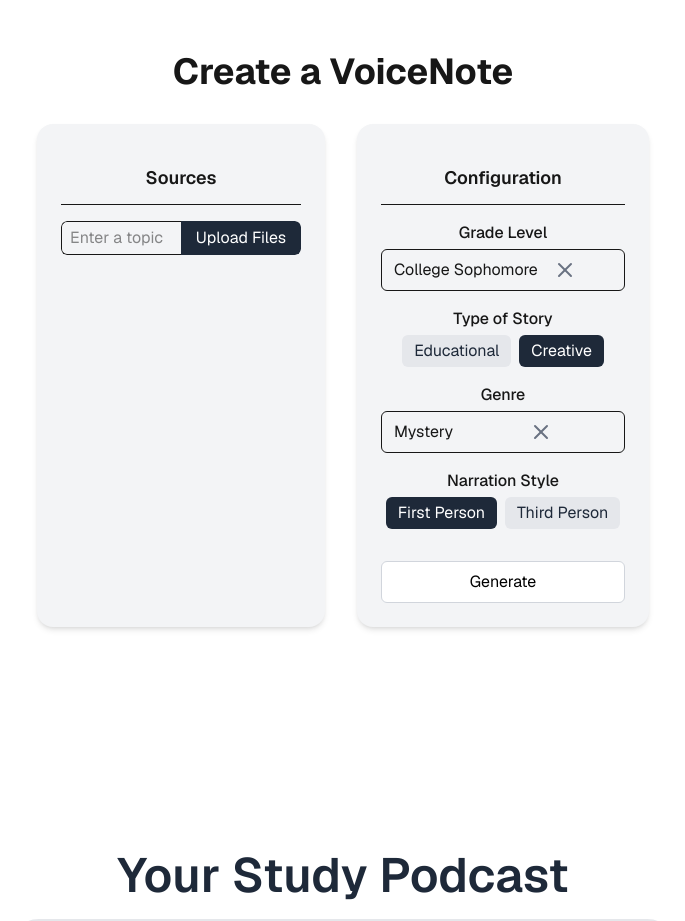
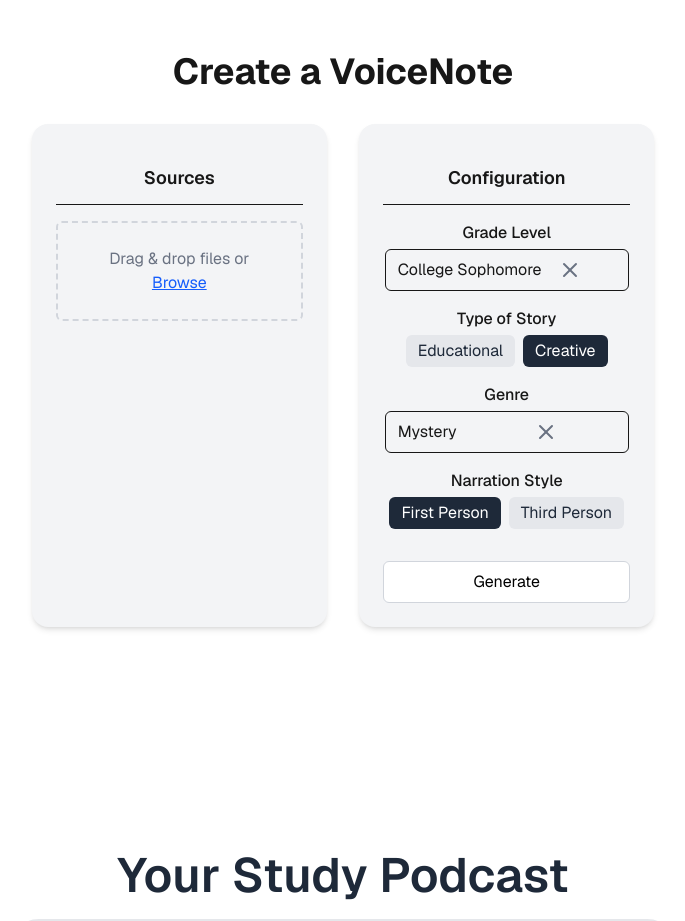
Before and after one commit to laurensgalarza/VoiceNotes, a Next.js app in the folder voicenotes/: page / in a window 1280 px wide. Shown: the part 1620-2541 px from the top of the page, without its empty margins (297-982 px from the left). Built offline with nearby package versions, Linux system fonts and the light colour scheme.

Commit message:
Updated create.js

```diff
--- a/voicenotes/src/app/frontend/create.js
+++ b/voicenotes/src/app/frontend/create.js
@@ -4,31 +4,25 @@ import React, { useState } from "react";
 import { X } from 'lucide-react';
 import SourceFile from "./components/SourceFile";
 
-export default function Create({setStory, setLoadingScreen}) {
-
+export default function Create({ setStory, setLoadingScreen }) {
     const [topic, setTopic] = useState("")
     const [files, setFiles] = useState([])
     const [config, setConfig] = useState({
-        //defaults
         gradeLevel: "College Sophomore",
         storyType: "Creative",
         genre: "Mystery",
         narration: "first person"
-
     })
 
     const handleGenerate = async () => {
         setLoadingScreen(true)
 
-        //add file text to array
         const fileTexts = []
-
-        for (const file of files){
+        for (const file of files) {
             const text = await file.text()
             fileTexts.push(text)
         }
 
-        //send to route.js
         const response = await fetch("/api/generateStory", {
             method: "POST",
             headers: {
@@ -39,35 +33,29 @@ export default function Create({setStory, setLoadingScreen}) {
 
         const data = await response.json()
 
-        if(data.story){
+        if (data.story) {
             alert("story generated")
             setStory(data.story)
-        }
-        else{
+        } else {
             alert(data.error || "An error occurred.")
         }
 
         setLoadingScreen(false)
-
     }
 
     return (
-
         <div className="mt-40 bg-white flex flex-col items-center p-6 ">
-
-        <section id="upload" className="scroll-mt-55"> </section>
+            <section id="upload" className="scroll-mt-55"></section>
             <h1 className="text-4xl font-bold mb-8">Create a VoiceNote</h1>
             <div className="flex flex-col md:flex-row gap-8 w-full max-w-5xl">
 
-            <div className="flex-1 bg-gray-100 rounded-2xl shadow-md p-6 ">
-
+                {/* 🟢 LEFT PANEL - SOURCES */}
+                <div className="flex-1 bg-gray-100 rounded-2xl shadow-md p-6">
                     <h2 className="text-lg font-semibold mb-4 text-center border-b border-white-300 w-full my-4 pb-3">
                         Sources
                     </h2>
 
-
-            <div className=" mx-auto flex mb-4 w-60 rounded-md overflow-hidden">
-            <input type="text" value={topic} onChange={(e) => {setTopic(e.target.value)}} placeholder="Enter a topic" className="w-1/2 px-2 py-1 border border-r-0 rounded-l-md focus:outline-none"/>
+                    {/* 🔄 REPLACED SECTION: File Input + Drag & Drop Upload */}
                     <input
                         id="fileInput"
                         type="file"
@@ -80,24 +68,29 @@ export default function Create({setStory, setLoadingScreen}) {
                         }}
                     />
 
-            <button
+                    <div
+                        className="border-2 border-dashed border-gray-300 rounded-md p-6 text-center cursor-pointer hover:border-gray-500 mb-4"
                         onClick={() => document.getElementById("fileInput").click()}
-              className="w-1/2 bg-gray-800 text-white px-2 py-1 rounded-r-md hover:bg-gray-900 duration-500 active:opacity-80 cursor-pointer"
+                        onDragOver={(e) => e.preventDefault()}
+                        onDrop={(e) => {
+                            e.preventDefault();
+                            const droppedFiles = Array.from(e.dataTransfer.files);
+                            setFiles([...files, ...droppedFiles]);
+                        }}
                     >
-              Upload Files
-            </button>
+                        <p className="text-gray-500">
+                            Drag & drop files or <span className="text-blue-600 underline">Browse</span>
+                        </p>
                     </div>
-
 
                     <div className="space-y-4">
                         {files.map((file, index) => (
-                    <SourceFile key={index} file={file}/>
+                            <SourceFile key={index} file={file} />
                         ))}
                     </div>
-
                 </div>
 
-            {/*config box*/}
+                {/* ⚙️ RIGHT PANEL - CONFIG */}
                 <div className="flex-1 bg-gray-100 rounded-2xl shadow-md p-6">
                     <h2 className="text-lg font-semibold mb-4 text-center border-b border-white-300 w-full my-4 pb-3">Configuration</h2>
 
@@ -107,31 +100,33 @@ export default function Create({setStory, setLoadingScreen}) {
                         <input
                             type="text"
                             value={config.gradeLevel}
-                onChange={(e) => {setConfig({...config, gradeLevel: e.target.value})}}
+                            onChange={(e) => { setConfig({ ...config, gradeLevel: e.target.value }) }}
                             placeholder="ex. College Sophomore"
                             className="px-3 py-2 border rounded-md mx-auto flex"
                         />
 
                         {config.gradeLevel && (
                             <button
-                    onClick={() => setConfig({...config, gradeLevel: ""})}
+                                onClick={() => setConfig({ ...config, gradeLevel: "" })}
                                 className="absolute inset-y-0 right-7 flex items-center cursor-pointer text-gray-500 hover:text-gray-700">
                                 <X className="text-lg mt-7 mr-5" />
                             </button>
-
                         )}
                     </div>
 
+                    {/* story type buttons */}
                     <div className="flex flex-col mb-4 items-center">
                         <label className="block text-m font-medium mb-1 text-center">Type of Story</label>
                         <div className="flex gap-2">
                             <button
-                onClick={() => {setConfig({...config, storyType: "Educational"})}}
-                className={`${config.storyType === "Educational" ? "bg-gray-800 text-white" : "bg-gray-200 text-gray-800" } px-3 py-1 rounded-md cursor-pointer`}>
+                                onClick={() => { setConfig({ ...config, storyType: "Educational" }) }}
+                                className={`${config.storyType === "Educational" ? "bg-gray-800 text-white" : "bg-gray-200 text-gray-800"} px-3 py-1 rounded-md cursor-pointer`}>
                                 Educational
                             </button>
 
-                <button onClick={() => {setConfig({...config, storyType: "Creative"})}} className={`${config.storyType === "Creative" ? "bg-gray-800 text-white" : "bg-gray-200 text-gray-800" } px-3 py-1 rounded-md cursor-pointer`}>
+                            <button
+                                onClick={() => { setConfig({ ...config, storyType: "Creative" }) }}
+                                className={`${config.storyType === "Creative" ? "bg-gray-800 text-white" : "bg-gray-200 text-gray-800"} px-3 py-1 rounded-md cursor-pointer`}>
                                 Creative
                             </button>
                         </div>
@@ -140,43 +135,45 @@ export default function Create({setStory, setLoadingScreen}) {
                     {/* genre input */}
                     <div className="mb-4 relative">
                         <label className="block text-m font-medium mb-1 text-center">Genre</label>
-                <input type="text" value={config.genre} onChange={(e) => {setConfig({...config, genre: e.target.value})}} placeholder="ex. Mystery" className="w/2 px-3 py-2 border rounded-md mx-auto flex" />
+                        <input
+                            type="text"
+                            value={config.genre}
+                            onChange={(e) => { setConfig({ ...config, genre: e.target.value }) }}
+                            placeholder="ex. Mystery"
+                            className="w/2 px-3 py-2 border rounded-md mx-auto flex"
+                        />
 
                         {config.genre && (
-                <button onClick={() => setConfig({...config, genre: ""})} className="absolute inset-y-0 right-7 flex items-center cursor-pointer text-gray-500 hover:text-gray-700" >
+                            <button
+                                onClick={() => setConfig({ ...config, genre: "" })}
+                                className="absolute inset-y-0 right-7 flex items-center cursor-pointer text-gray-500 hover:text-gray-700">
                                 <X className="text-lg mt-7 mr-11" />
                             </button>
                         )}
                     </div>
 
-            {/*narration style*/}
+                    {/* narration style */}
                     <div className="flex flex-col mb-4 items-center ">
                         <label className="block text-m font-medium mb-1 text-center">Narration Style</label>
                         <div className="flex gap-2">
-
                             <button
-                    onClick={() => {setConfig({...config, narration: "first person"})}}
-                    className={`${config.narration === "first person" ? "bg-gray-800 text-white" : "bg-gray-200 text-gray-800" } px-3 py-1 rounded-md cursor-pointer`}>
-
+                                onClick={() => { setConfig({ ...config, narration: "first person" }) }}
+                                className={`${config.narration === "first person" ? "bg-gray-800 text-white" : "bg-gray-200 text-gray-800"} px-3 py-1 rounded-md cursor-pointer`}>
                                 First Person
-
                             </button>
 
                             <button
-
-                    onClick={() => {setConfig({...config, narration: "third person"})}}
-                    className={`${config.narration === "third person" ? "bg-gray-800 text-white" : "bg-gray-200 text-gray-800" } px-3 py-1 rounded-md cursor-pointer`}>
-
+                                onClick={() => { setConfig({ ...config, narration: "third person" }) }}
+                                className={`${config.narration === "third person" ? "bg-gray-800 text-white" : "bg-gray-200 text-gray-800"} px-3 py-1 rounded-md cursor-pointer`}>
                                 Third Person
-
                             </button>
-
                         </div>
                     </div>
 
-            {/*generate button*/}
-            <button onClick={() => handleGenerate()} className="w-full bg-gray-200 active:bg-gray-800 active:text-white mt-4 bg-white border border-gray-300 text-black py-2 rounded-md hover:bg-gray-200 focus:ring-1 focus: ring-gray-100 cursor-pointer
-                active:bg-black-300 duration-300 ">
+                    {/* generate button */}
+                    <button
+                        onClick={() => handleGenerate()}
+                        className="w-full bg-gray-200 active:bg-gray-800 active:text-white mt-4 bg-white border border-gray-300 text-black py-2 rounded-md hover:bg-gray-200 focus:ring-1 focus:ring-gray-100 cursor-pointer duration-300">
                         Generate
                     </button>
                 </div>
```
Lines whose indentation alone changed are shown as unchanged.
